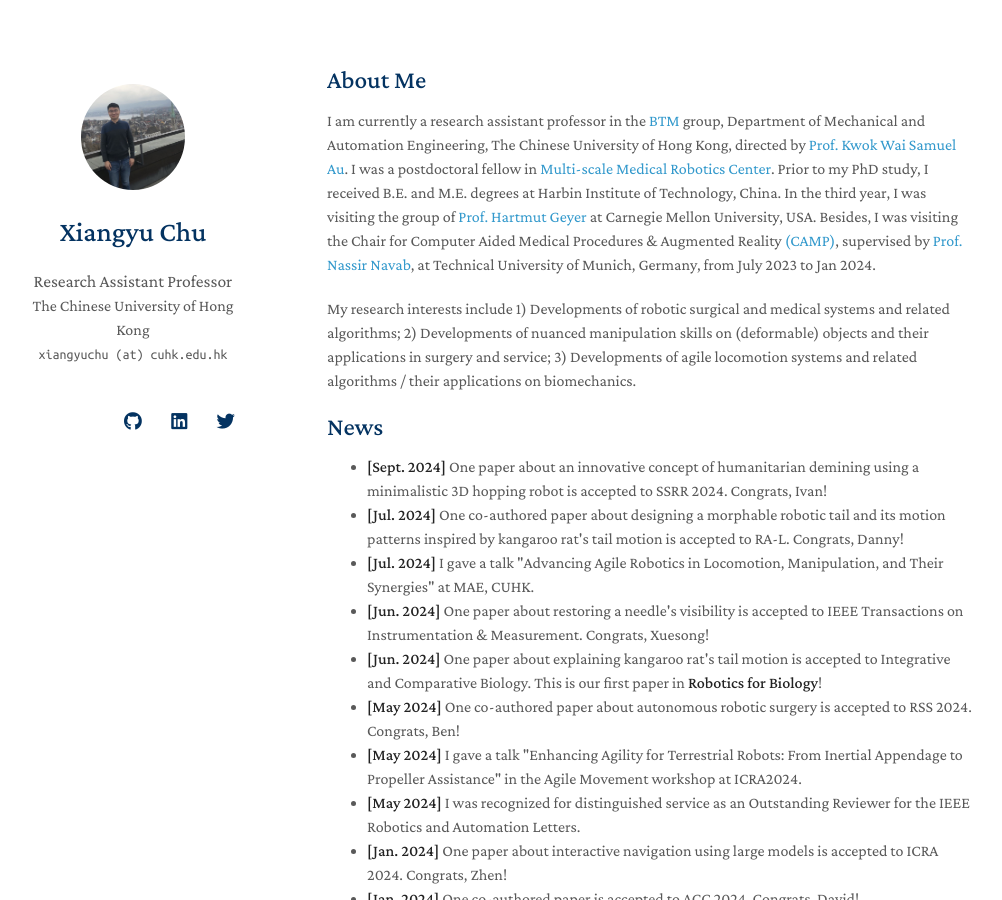
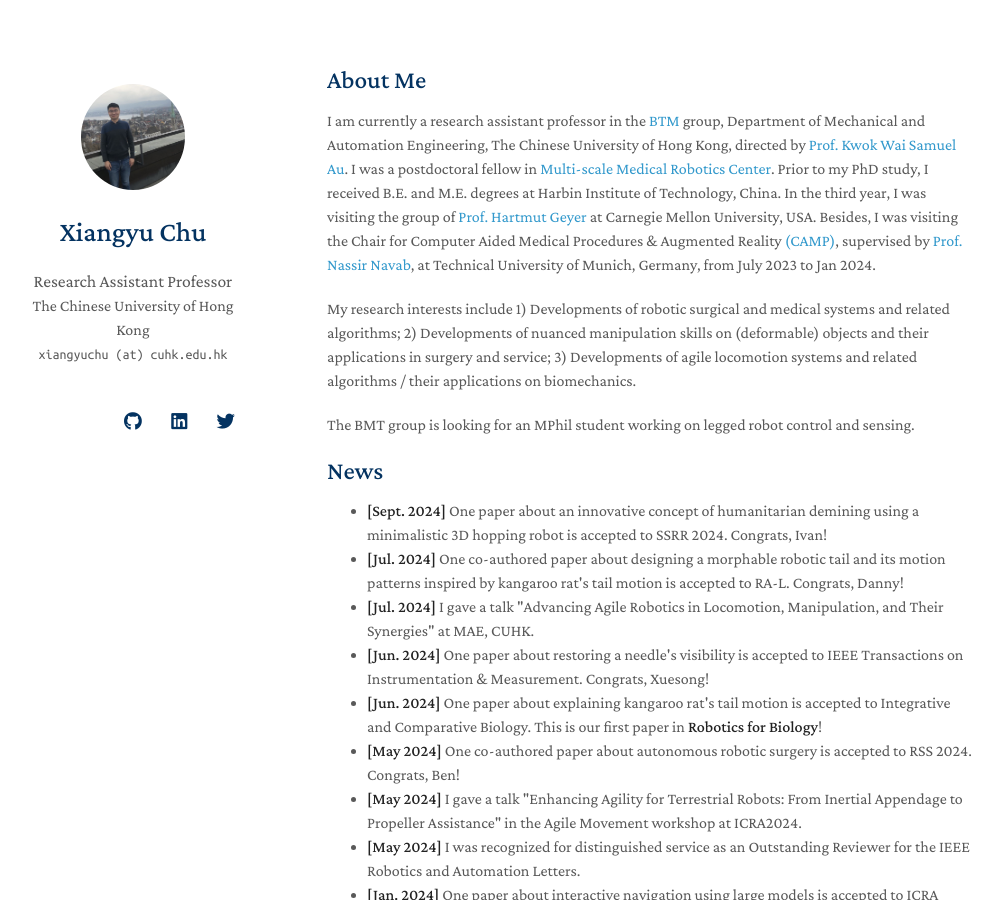
Before and after one commit to xiangyuchu03/xiangyuchu03.github.io, a Jekyll site: the page built from index.md, in a window 1280 px wide and 900 px high. Shown: the whole window, without its empty margins (143-1145 px from the left). Built offline with Jekyll 4.4.1, drawn with Linux system fonts in a browser that asks for light colours; nearby versions of some CDN libraries; a style sheet for code colours, icons or effects is not loaded; our own code applies the rules of GitHub Pages for plain Markdown files.

Commit message:
Update index.md

```diff
--- a/index.md
+++ b/index.md
@@ -8,6 +8,8 @@ I am currently a research assistant professor in the [BTM](https://biomediroboti
 I was a postdoctoral fellow in [Multi-scale Medical Robotics Center](https://www.mrc-cuhk.com/). Prior to my PhD study, I received B.E. and M.E. degrees at Harbin Institute of Technology, China. In the third year, I was visiting the group of [Prof. Hartmut Geyer](https://www.cs.cmu.edu/~hgeyer/) at Carnegie Mellon University, USA. Besides, I was visiting the Chair for Computer Aided Medical Procedures & Augmented Reality [(CAMP)](https://www.cs.cit.tum.de/camp/start/), supervised by [Prof. Nassir Navab](https://www.professoren.tum.de/en/navab-nassir), at Technical University of Munich, Germany, from July 2023 to Jan 2024.
 
 My research interests include 1) Developments of robotic surgical and medical systems and related algorithms; 2) Developments of nuanced manipulation skills on (deformable) objects and their applications in surgery and service; 3) Developments of agile locomotion systems and related algorithms / their applications on biomechanics.
+
+The BMT group is looking for an MPhil student working on legged robot control and sensing.
 
 ## News
 <ul id="news-list">
```
